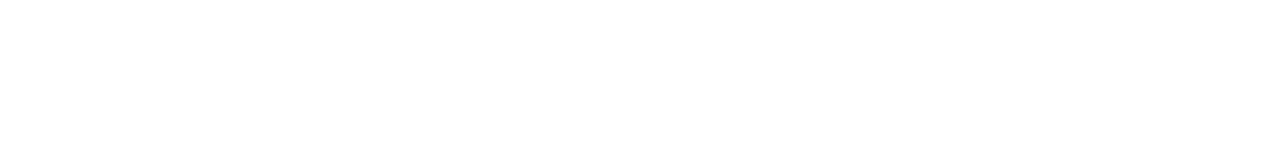
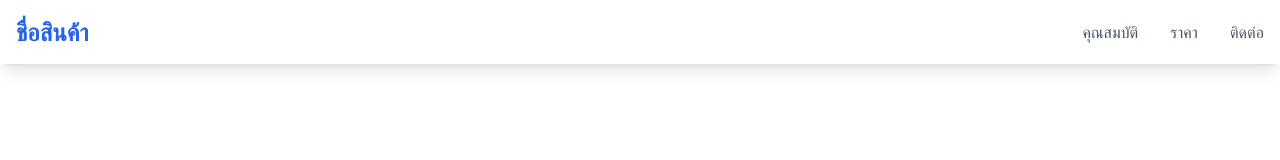
Before and after one commit to Pathamapo/product-landing-page, a plain HTML site: page index.html in a window 1280 px wide. Drawn offline with nearby package versions, Linux system fonts and the light colour scheme.

Commit message:
เพิ่มเมนูนําทางแบบ Responsive

```diff
--- a/index.html
+++ b/index.html
@@ -8,7 +8,20 @@
 </head>
 <body>
  <header>
- <!-- สวนเมนูนําทาง ่ -->
+    <header class="bg-white shadow-lg fixed w-full top-0">
+        <nav class="container mx-auto px-4 py-4">
+        <div class="flex justify-between items-center">
+        <div class="text-2xl font-bold text-blue-600">
+        ชื่อสินค้า
+        </div>
+        <div class="hidden md:flex space-x-8">
+        <a href="#features" class="text-gray-600 hover:text-blue-600">คุณสมบัติ</a>
+        <a href="#pricing" class="text-gray-600 hover:text-blue-600">ราคา</a>
+        <a href="#contact" class="text-gray-600 hover:text-blue-600">ติดต่อ</a>
+        </div>
+        </div>
+        </nav>
+       </header>
  </header>
 
  <main>
```
